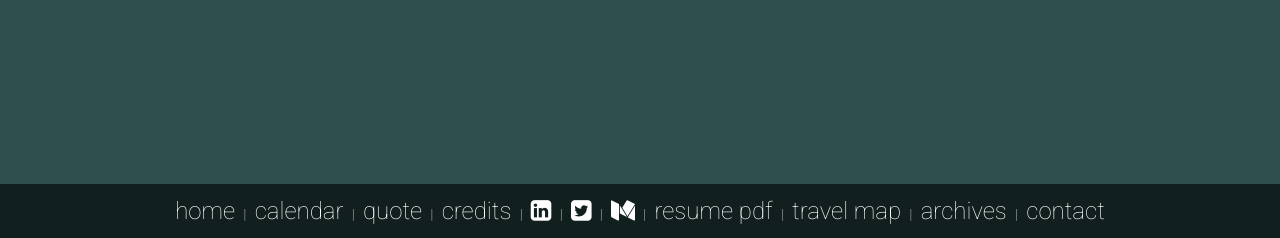
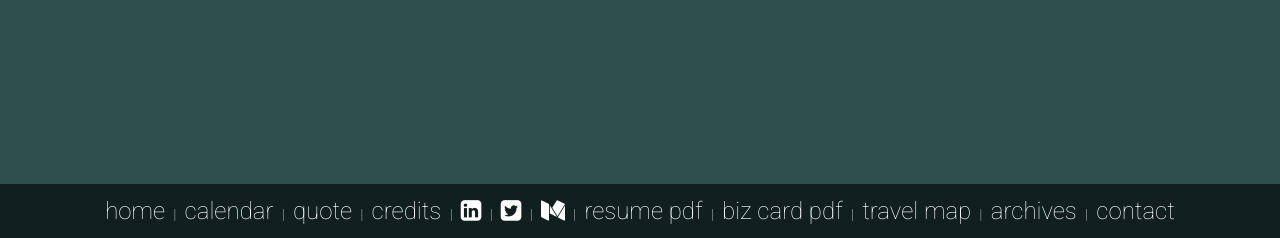
Before and after one commit to maxmatthews/WhoIsMax-InfoSite, a PHP site: page /archives/index.php in a window 1280 px wide. Shown: the part 562-800 px from the top of the page. Run offline with PHP 8.4, Linux system fonts and the light colour scheme; some libraries are stand-ins or nearby versions.

Commit message:
Add business card and upload new resume

```diff
--- a/links.php
+++ b/links.php
@@ -7,6 +7,7 @@
     <a target="_blank" href="//twitter.com/teckno101"><i class="fa fa-twitter-square" aria-hidden="true"></i></a> |
     <a target="_blank" href="https://medium.maxmatthe.ws"><i class="fa fa-medium" aria-hidden="true"></i></a> |
     <a target="_blank" href="/MatthewsMaxResume.pdf">resume PDF</a> |
+    <a target="_blank" href="/MatthewsMaxCard.pdf">biz card PDF</a> |
     <a href="/map.php">travel map</a> |
     <a href="/archives">archives</a> |
     <a href="mailto:website@maxmatthe.ws">Contact</a>
```
Also changed, not shown: 3 other files.
